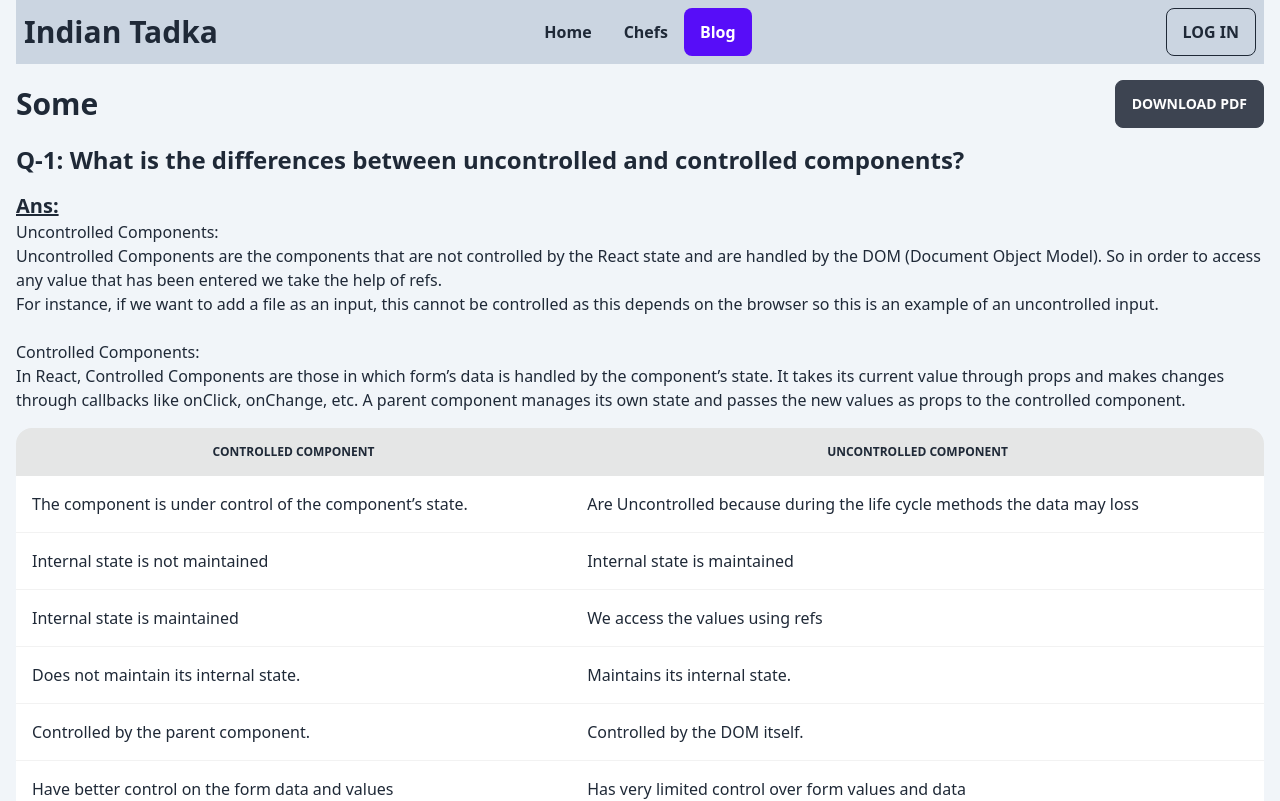
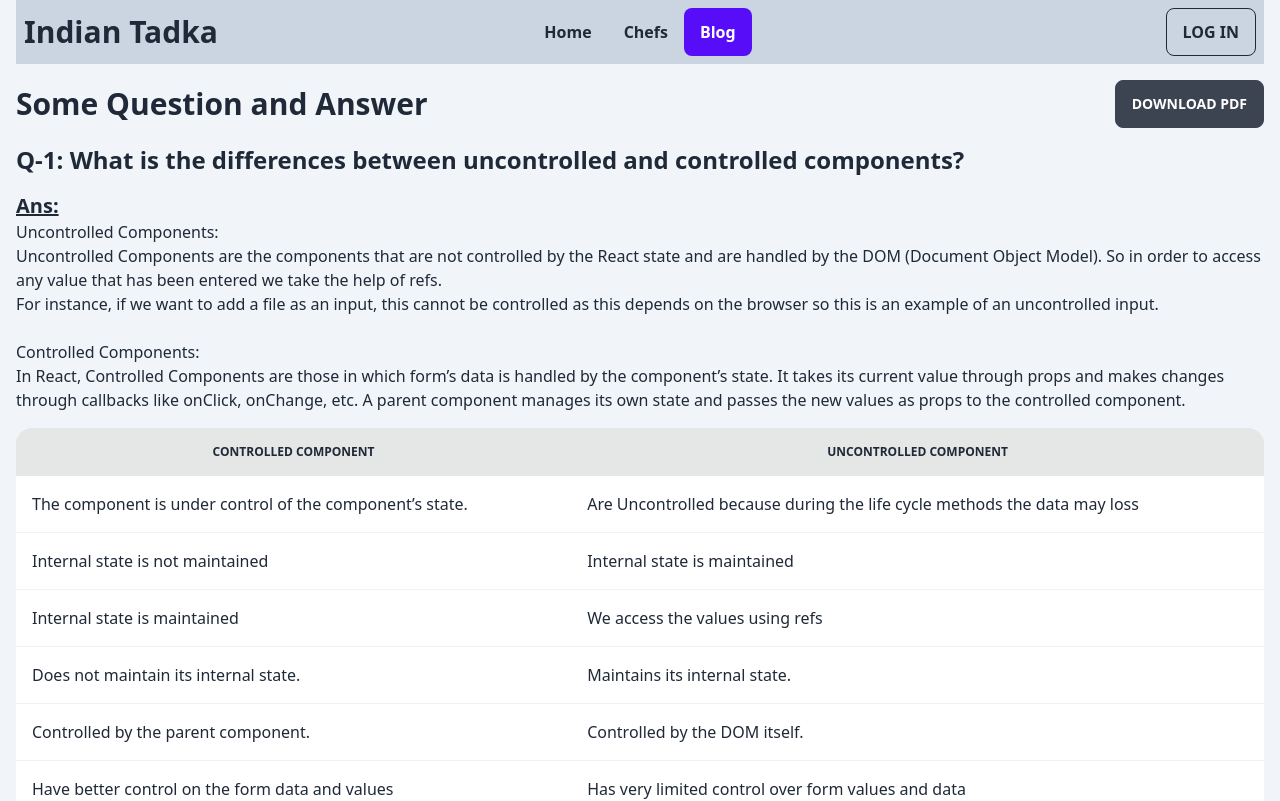
Before and after one commit to jinxsazzad/indian-tadka-client, a React (Vite) app: page /blog in a window 1280 px wide. Shown: the top 801 px of the page. Built offline with nearby package versions, Linux system fonts and the light colour scheme; no server answers.

Commit message:
deplaoyed done

```diff
--- a/src/components/Blog/Blog.jsx
+++ b/src/components/Blog/Blog.jsx
@@ -14,7 +14,7 @@ const Blog = () => {
           </ReactPDF>
         </div> */}
         <div className="flex justify-between items-center my-4">
-          <h1 className="text-3xl font-semibold">Some</h1>
+          <h1 className="text-3xl font-semibold">Some Question and Answer</h1>
           <button className="btn">Download PDF</button>
         </div>
         <div className="pb-8">
```
